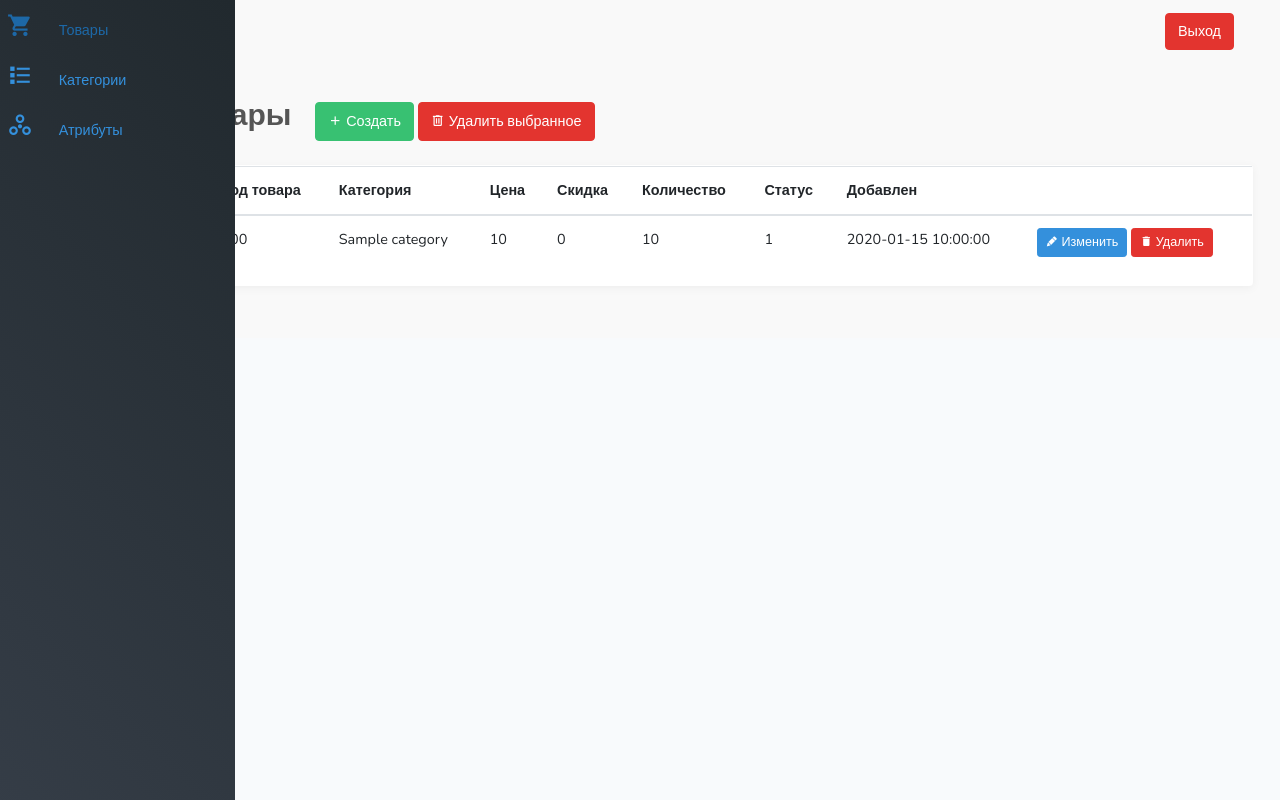
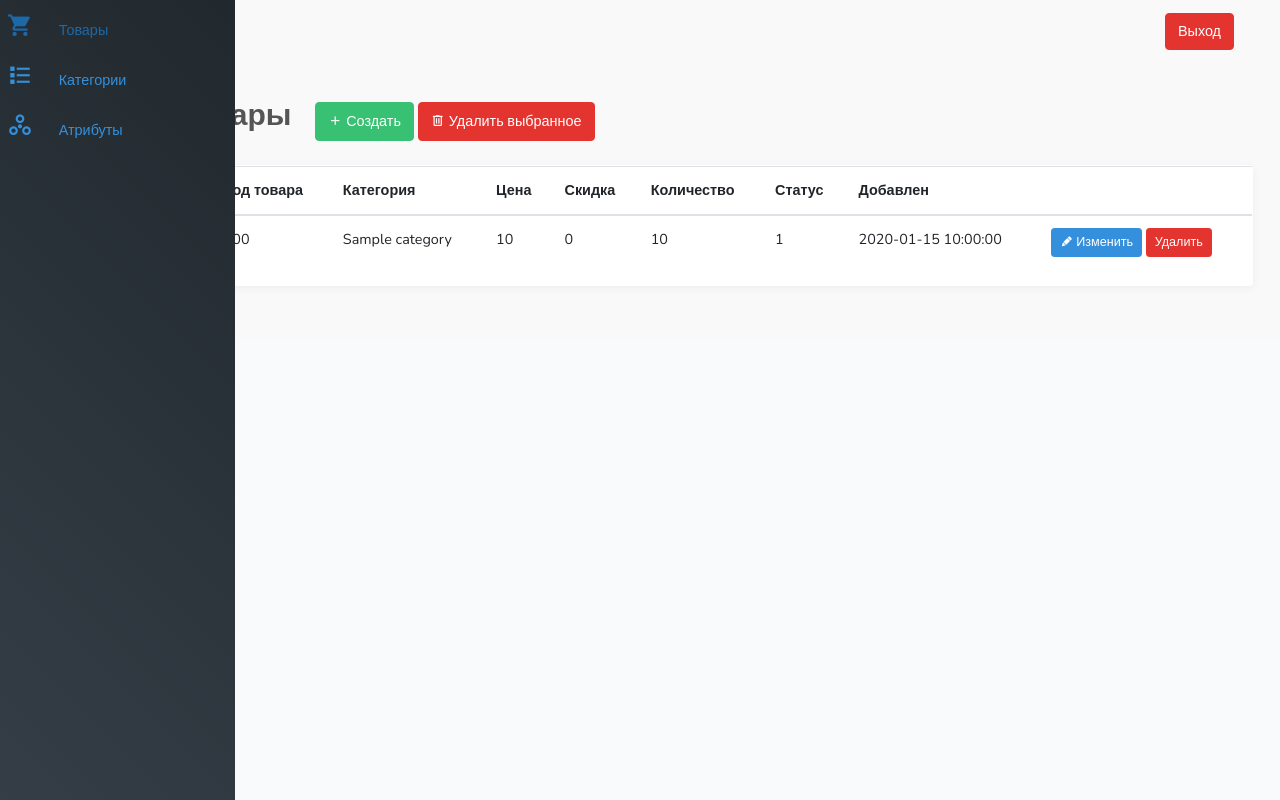
Before and after one commit to am576/gorsad, a Laravel app: page /admin/products in a window 1280 px wide. Run offline with Laravel 8, Linux system fonts and the light colour scheme; a user stored in the database is signed in; tables that the repository leaves empty hold one stand-in row (values such as "Sample post"); style sheets or scripts are compiled from the project's sources; some libraries are stand-ins or nearby versions.

Commit message:
доработан селект категорий; удаление товара

```diff
--- a/app/Category.php
+++ b/app/Category.php
@@ -13,4 +13,14 @@
     public function products() {
         return $this->hasMany('App\Product');
     }
+
+    public static function getChildrenOnly()
+    {
+        return Category::where('parent_id', '<>', 0)->get();
+    }
+
+    public function parentCategory()
+    {
+        return Category::find($this->parent_id);
+    }
 }
--- a/app/Http/Controllers/ProductController.php
+++ b/app/Http/Controllers/ProductController.php
@@ -33,8 +33,6 @@
     public function store(ProductStore $request)
     {
 
-//        $validated = $request->validated();
-
        $product = new Product($request->all());
 
        $product->save();
@@ -64,21 +62,17 @@
 
     public function update(ProductStore $request, $id)
     {
-        $validated = $request->validated();
-
         Product::whereId($id)->update($request->except(['_token','_method']));
 
         return redirect()->intended(route('products.index'));
     }
 
-    /**
-     * Remove the specified resource from storage.
-     *
-     * @param  int  $id
-     * @return \Illuminate\Http\Response
-     */
+
     public function destroy($id)
     {
-        //
+        $product = Product::find($id);
+        $product->delete();
+
+        return redirect()->intended(route('products.index'));
     }
 }
--- a/public/css/admin.css
+++ b/public/css/admin.css
@@ -100,3 +100,7 @@
 .app-container .content-container .side-menu .navbar-nav li a:hover {
   text-decoration: none;
 }
+
+form.table-delete-entity {
+  display: inline-block;
+}
--- a/resources/sass/admin.scss
+++ b/resources/sass/admin.scss
@@ -102,3 +102,7 @@
 .app-container .content-container .side-menu .navbar-nav li a:hover {
     text-decoration: none;
 }
+
+form.table-delete-entity {
+    display: inline-block;
+}
--- a/resources/views/admin/categories/create.blade.php
+++ b/resources/views/admin/categories/create.blade.php
@@ -17,7 +17,7 @@
     </div>
     <div class="form-group">
         <label for="parent_id">Родительская категория</label>
-        @include('admin.macros.category-selector')
+        @include('admin.macros.category-selector', ['input_name' => 'parent_id'])
     </div>
     <div class="form-group">
         <label for="description">Описание</label>
--- a/resources/views/admin/categories/index.blade.php
+++ b/resources/views/admin/categories/index.blade.php
@@ -29,7 +29,7 @@
                                 @foreach($categories as $category)
                                     <tr>
                                         <td>{{$category->title}}</td>
-                                        <td>{{$category->parent_id}}</td>
+                                        <td>{{$category->parentCategory()->title ?? '-'}}</td>
                                         <td></td>
                                         <td></td>
                                         <td>@include('admin.macros.table-buttons', ['entity' => $category])</td>
--- a/resources/views/admin/macros/table-buttons.blade.php
+++ b/resources/views/admin/macros/table-buttons.blade.php
@@ -1,6 +1,8 @@
 <a href="{{$entity->getTable()}}/{{$entity->id}}/edit" title="Изменить" class="btn btn-sm btn-primary pull-right edit">
     <i class="mdi mdi-lead-pencil"></i> <span class="hidden-xs hidden-sm">Изменить</span>
 </a>
-<a href="" title="Удалить" class="btn btn-sm btn-danger pull-right edit">
-    <i class="mdi mdi-delete"></i> <span class="hidden-xs hidden-sm">Удалить</span>
-</a>
+<form class="table-delete-entity" action="{{$entity->getTable()}}/{{$entity->id}}" method="post">
+@csrf
+@method('DELETE')
+<input type="submit" title="Удалить" class="btn btn-sm btn-danger pull-right delete hidden-xs hidden-sm" value="Удалить">
+</form>
--- a/resources/views/admin/products/create.blade.php
+++ b/resources/views/admin/products/create.blade.php
@@ -25,7 +25,7 @@
     </div>
     <div class="form-group">
         <label for="category_id">Категория</label>
-        @include('admin.macros.category-selector')
+        @include('admin.macros.category-selector', ['children_only' => true])
     </div>
     <div class="form-group">
         <label for="price">Цена</label>
--- a/resources/views/admin/products/edit.blade.php
+++ b/resources/views/admin/products/edit.blade.php
@@ -29,7 +29,7 @@
         </div>
         <div class="form-group">
             <label for="category_id">Категория</label>
-            @include('admin.macros.category-selector', ['product_category' => $product->category_id])
+            @include('admin.macros.category-selector', ['product_category' => $product->category_id, 'children_only' => true])
         </div>
         <div class="form-group">
             <label for="price">Цена</label>
```
Also changed, not shown: app/Http/Controllers/CategoryController.php (+3 -16 lines), resources/views/admin/macros/category-selector.blade.php (+6 -3 lines).
